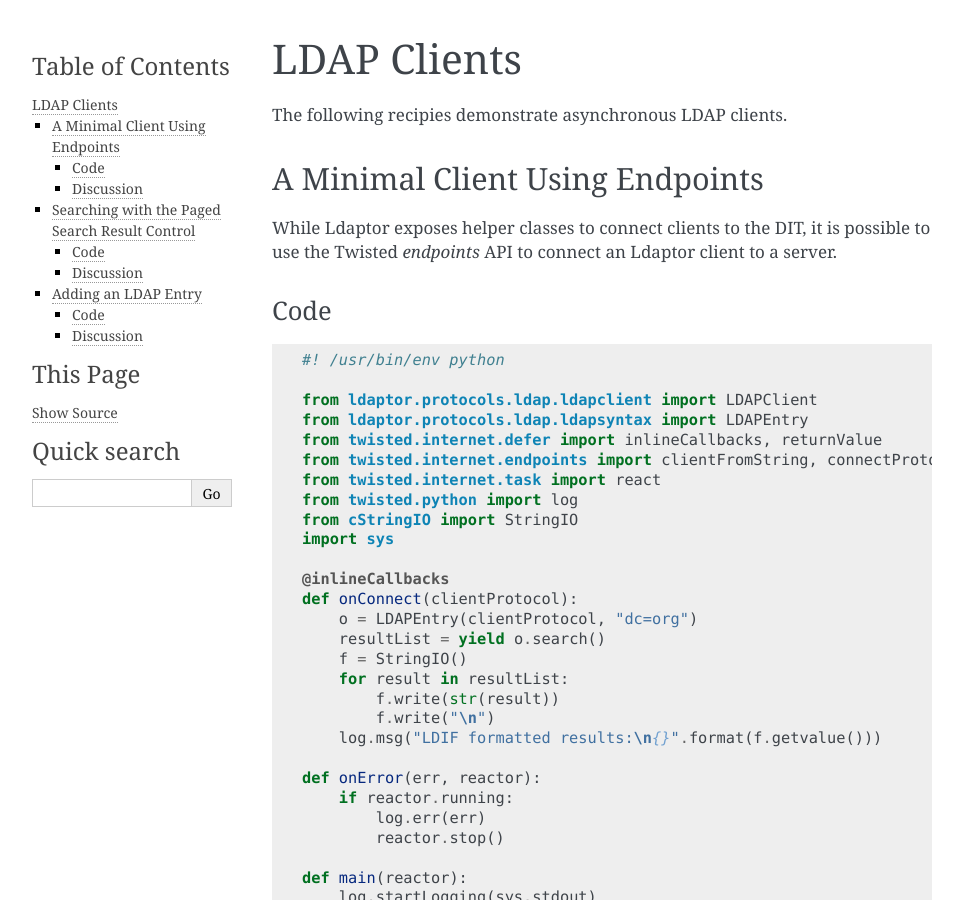
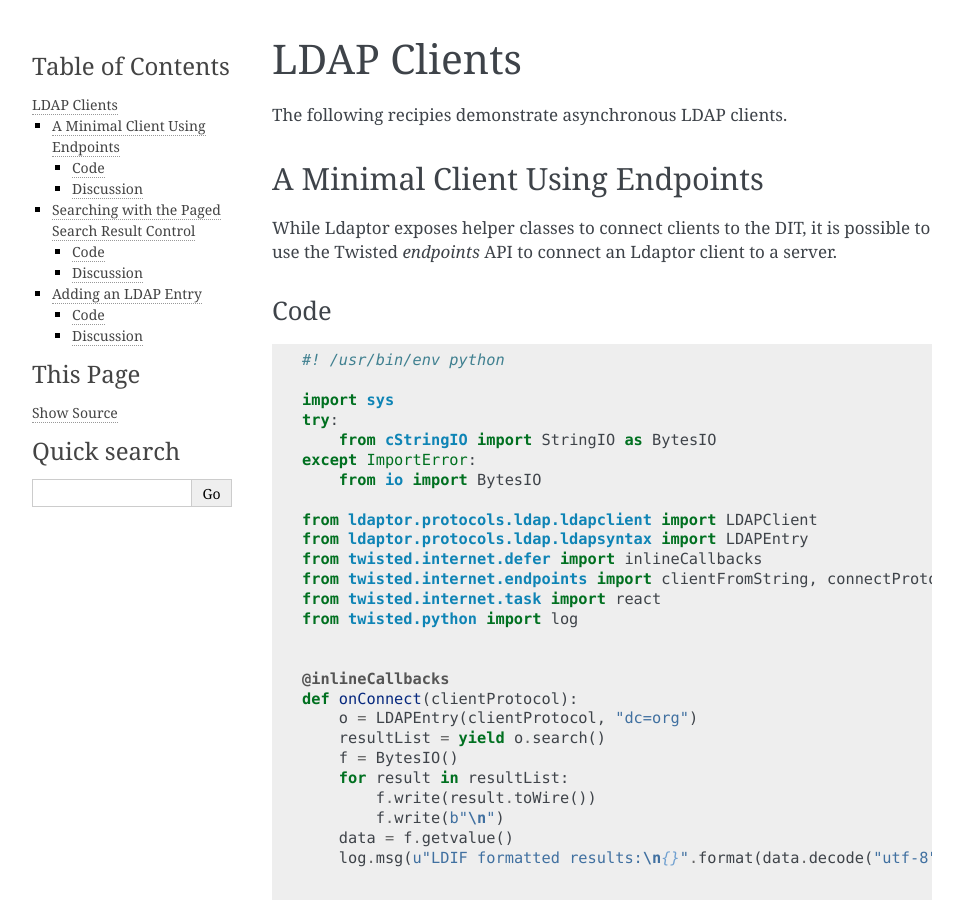
Before and after one commit to twisted/ldaptor, a Sphinx documentation site: the page built from docs/source/cookbook/clients.rst, in a window 1280 px wide and 900 px high. Shown: the whole window, without its empty margins (148-1111 px from the left). Built offline with Sphinx 7.4.7, drawn with Linux system fonts in a browser that asks for light colours; some of the changed text lies outside the part shown.

Commit message:
Client examples from the cookbook were made Python 3 compatible except AD client example

```diff
--- a/docs/source/cookbook/clients.rst
+++ b/docs/source/cookbook/clients.rst
@@ -20,29 +20,37 @@
 
     #! /usr/bin/env python
 
+    import sys
+    try:
+        from cStringIO import StringIO as BytesIO
+    except ImportError:
+        from io import BytesIO
+
     from ldaptor.protocols.ldap.ldapclient import LDAPClient
     from ldaptor.protocols.ldap.ldapsyntax import LDAPEntry
-    from twisted.internet.defer import inlineCallbacks, returnValue
+    from twisted.internet.defer import inlineCallbacks
     from twisted.internet.endpoints import clientFromString, connectProtocol
     from twisted.internet.task import react
     from twisted.python import log
-    from cStringIO import StringIO
-    import sys
+
 
     @inlineCallbacks
     def onConnect(clientProtocol):
         o = LDAPEntry(clientProtocol, "dc=org")
         resultList = yield o.search()
-        f = StringIO()
+        f = BytesIO()
         for result in resultList:
-            f.write(str(result))
-            f.write("\n")
-        log.msg("LDIF formatted results:\n{}".format(f.getvalue()))
+            f.write(result.toWire())
+            f.write(b"\n")
+        data = f.getvalue()
+        log.msg(u"LDIF formatted results:\n{}".format(data.decode("utf-8")))
+
 
     def onError(err, reactor):
         if reactor.running:
             log.err(err)
             reactor.stop()
+
 
     def main(reactor):
         log.startLogging(sys.stdout)
@@ -52,6 +60,7 @@
         d.addCallback(onConnect)
         d.addErrback(onError, reactor)
         return d
+
 
     react(main)
 
@@ -259,16 +270,21 @@
     #! /usr/bin/env python
 
     from __future__ import print_function
-    from twisted.internet import reactor, defer
+
+    import sys
+
+    from twisted.internet import defer
     from twisted.internet.endpoints import clientFromString, connectProtocol
     from twisted.internet.task import react
     from twisted.python import log
     from ldaptor.protocols.ldap.ldapclient import LDAPClient
-    from ldaptor.protocols import (
-        pureber,
-        pureldap
-    )
-    import sys
+    from ldaptor.protocols import pureber, pureldap
+
+    try:
+        str_type = unicode
+    except NameError:
+        str_type = str
+
 
     def entry_to_attribs_(entry):
         """
@@ -337,6 +356,7 @@
         d.addCallback(onConnect, entry)
         d.addErrback(onError, reactor)
         return d
+
 
     react(main)
 
```
Also changed, not shown: other parts of docs/source/cookbook/clients.rst (+7 -2 lines).
